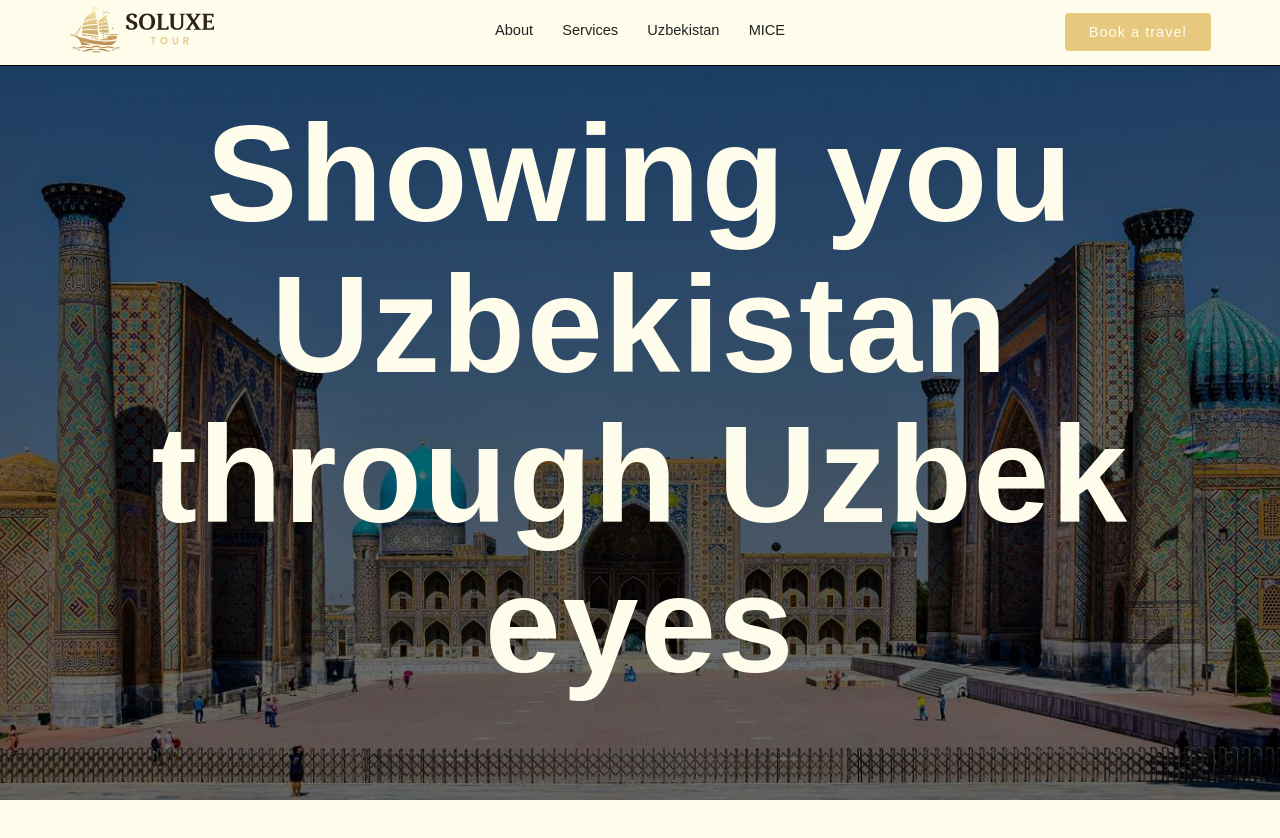
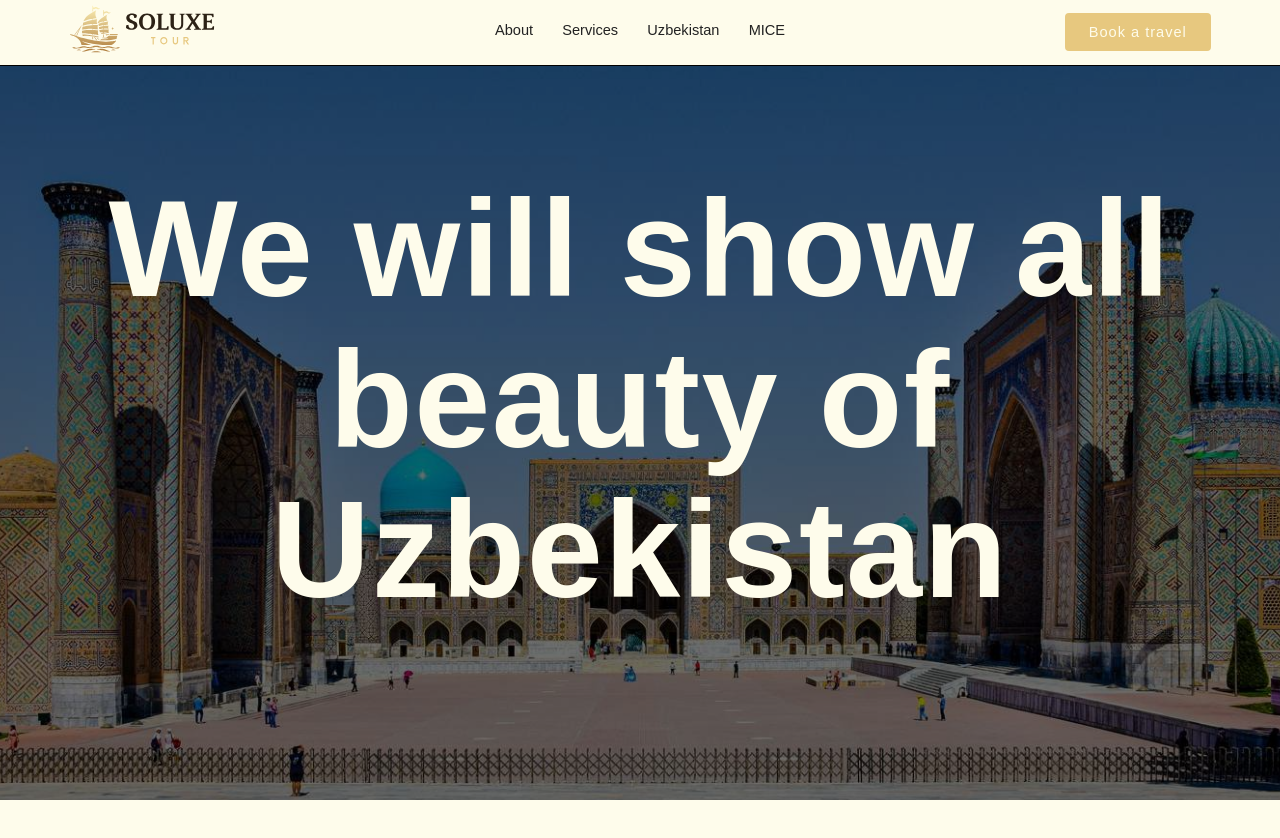
Before and after one commit to Xondamir-coder/soluxe-tour, a Vue app: page / in a window 1280 px wide. Shown: the top 838 px of the page. Built offline with nearby package versions, Linux system fonts and the light colour scheme; a web font is replaced by a local one.

Commit message:
Home Page hero fix

```diff
--- a/src/views/HomeView.vue
+++ b/src/views/HomeView.vue
@@ -15,15 +15,22 @@
 				</div>
 				<div class="hero__overlay"></div>
 				<h1 class="hero__title">
-					<span class="hero__letter">S</span>
+					<span class="hero__letter">W</span>
+					<span class="hero__letter">e</span> <span class="hero__letter">w</span>
+					<span class="hero__letter">i</span>
+					<span class="hero__letter">l</span>
+					<span class="hero__letter">l</span> <span class="hero__letter">s</span>
 					<span class="hero__letter">h</span>
 					<span class="hero__letter">o</span>
-					<span class="hero__letter">w</span>
-					<span class="hero__letter">i</span>
-					<span class="hero__letter">n</span>
-					<span class="hero__letter">g</span> <span class="hero__letter">y</span>
-					<span class="hero__letter">o</span>
-					<span class="hero__letter">u</span> <span class="hero__letter">U</span>
+					<span class="hero__letter">w</span> <span class="hero__letter">a</span>
+					<span class="hero__letter">l</span>
+					<span class="hero__letter">l</span> <span class="hero__letter">b</span>
+					<span class="hero__letter">e</span>
+					<span class="hero__letter">a</span>
+					<span class="hero__letter">u</span>
+					<span class="hero__letter">t</span>
+					<span class="hero__letter">y</span> <span class="hero__letter">o</span>
+					<span class="hero__letter">f</span> <span class="hero__letter">U</span>
 					<span class="hero__letter">z</span>
 					<span class="hero__letter">b</span>
 					<span class="hero__letter">e</span>
@@ -32,20 +39,7 @@
 					<span class="hero__letter">s</span>
 					<span class="hero__letter">t</span>
 					<span class="hero__letter">a</span>
-					<span class="hero__letter">n</span> <span class="hero__letter">t</span>
-					<span class="hero__letter">h</span>
-					<span class="hero__letter">r</span>
-					<span class="hero__letter">o</span>
-					<span class="hero__letter">u</span>
-					<span class="hero__letter">g</span>
-					<span class="hero__letter">h</span> <span class="hero__letter">U</span>
-					<span class="hero__letter">z</span>
-					<span class="hero__letter">b</span>
-					<span class="hero__letter">e</span>
-					<span class="hero__letter">k</span> <span class="hero__letter">e</span>
-					<span class="hero__letter">y</span>
-					<span class="hero__letter">e</span>
-					<span class="hero__letter">s</span>
+					<span class="hero__letter">n</span>
 				</h1>
 			</div>
 		</section>
```
